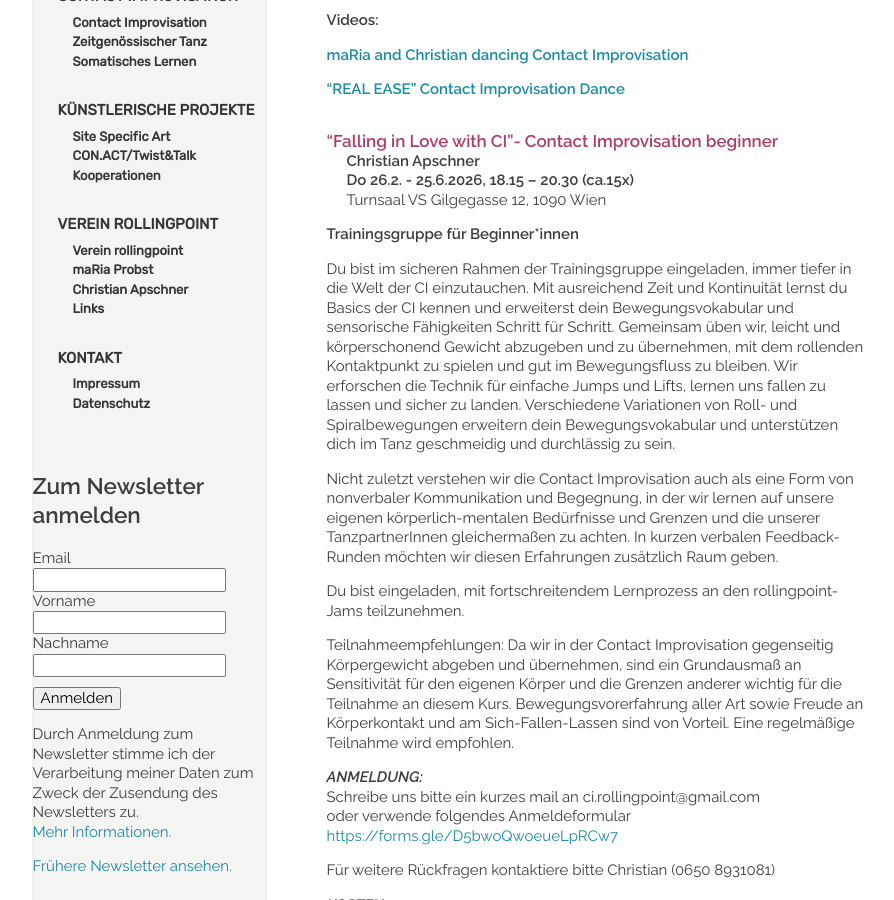
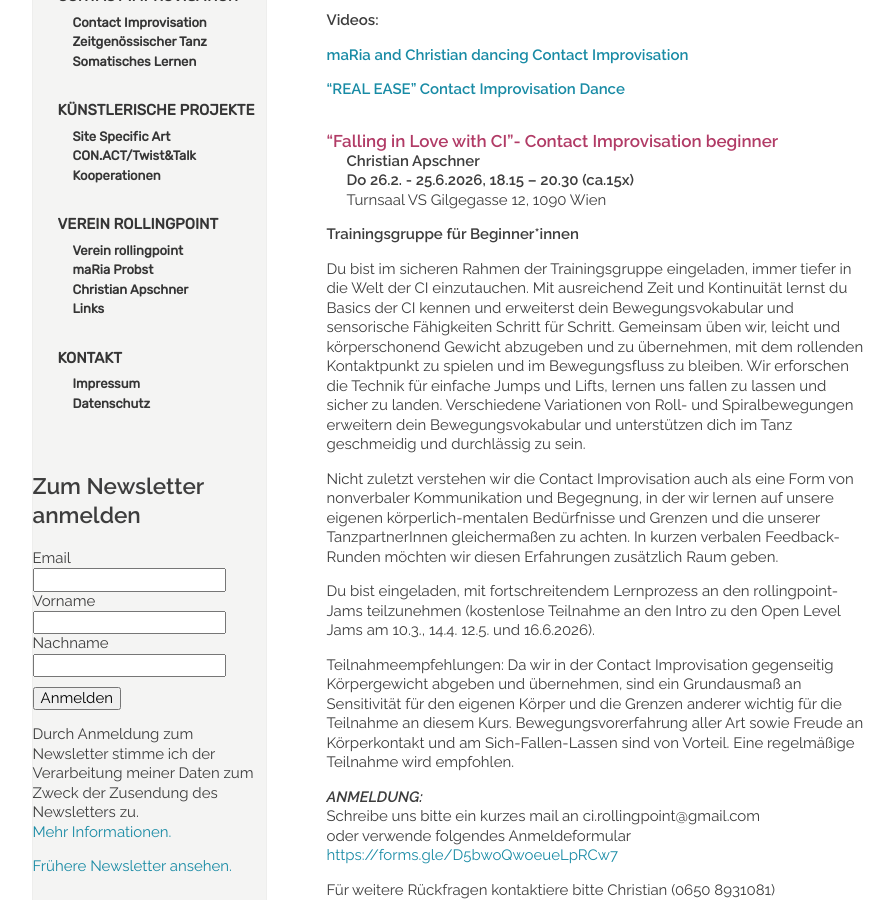
Before and after one commit to manulari/rollingpointat, a Jekyll site: the page built from _pages_de/contactbeg.md, in a window 1280 px wide and 900 px high, scrolled down 544 px. Shown: the whole window, without its empty margins (152-1046 px from the left). Built offline with Jekyll 4.4.1, drawn with Linux system fonts in a browser that asks for light colours; comment, search, counter and statistics services are not loaded.

Commit message:
Update page (de) “contactbeg”

```diff
--- a/_pages_de/contactbeg.md
+++ b/_pages_de/contactbeg.md
@@ -21,11 +21,11 @@ Turnsaal VS Gilgegasse 12, 1090 Wien
 
 **Trainingsgruppe für Beginner*innen**
 
-Du bist im sicheren Rahmen der Trainingsgruppe eingeladen, immer tiefer in die Welt der CI einzutauchen. Mit ausreichend Zeit und Kontinuität lernst du Basics der CI kennen und erweiterst dein Bewegungsvokabular und sensorische Fähigkeiten Schritt für Schritt. Gemeinsam üben wir, leicht und körperschonend Gewicht abzugeben und zu übernehmen, mit dem rollenden Kontaktpunkt zu spielen und gut im Bewegungsfluss zu bleiben. Wir erforschen die Technik für einfache Jumps und Lifts, lernen uns fallen zu lassen und sicher zu landen. Verschiedene Variationen von Roll- und Spiralbewegungen erweitern dein Bewegungsvokabular und unterstützen dich im Tanz geschmeidig und durchlässig zu sein.
+Du bist im sicheren Rahmen der Trainingsgruppe eingeladen, immer tiefer in die Welt der CI einzutauchen. Mit ausreichend Zeit und Kontinuität lernst du Basics der CI kennen und erweiterst dein Bewegungsvokabular und sensorische Fähigkeiten Schritt für Schritt. Gemeinsam üben wir, leicht und körperschonend Gewicht abzugeben und zu übernehmen, mit dem rollenden Kontaktpunkt zu spielen und im Bewegungsfluss zu bleiben. Wir erforschen die Technik für einfache Jumps und Lifts, lernen uns fallen zu lassen und sicher zu landen. Verschiedene Variationen von Roll- und Spiralbewegungen erweitern dein Bewegungsvokabular und unterstützen dich im Tanz geschmeidig und durchlässig zu sein.
 
 Nicht zuletzt verstehen wir die Contact Improvisation auch als eine Form von nonverbaler Kommunikation und Begegnung, in der wir lernen auf unsere eigenen körperlich-mentalen Bedürfnisse und Grenzen und die unserer TanzpartnerInnen gleichermaßen zu achten. In kurzen verbalen Feedback-Runden möchten wir diesen Erfahrungen zusätzlich Raum geben.
 
-Du bist eingeladen, mit fortschreitendem Lernprozess an den rollingpoint-Jams teilzunehmen.
+Du bist eingeladen, mit fortschreitendem Lernprozess an den rollingpoint-Jams teilzunehmen (kostenlose Teilnahme an den Intro zu den Open Level Jams am 10.3., 14.4. 12.5. und 16.6.2026).
 
 Teilnahmeempfehlungen: Da wir in der Contact Improvisation gegenseitig Körpergewicht abgeben und übernehmen, sind ein Grundausmaß an Sensitivität für den eigenen Körper und die Grenzen anderer wichtig für die Teilnahme an diesem Kurs. Bewegungsvorerfahrung aller Art sowie Freude an Körperkontakt und am Sich-Fallen-Lassen sind von Vorteil. Eine regelmäßige Teilnahme wird empfohlen.
 
```
